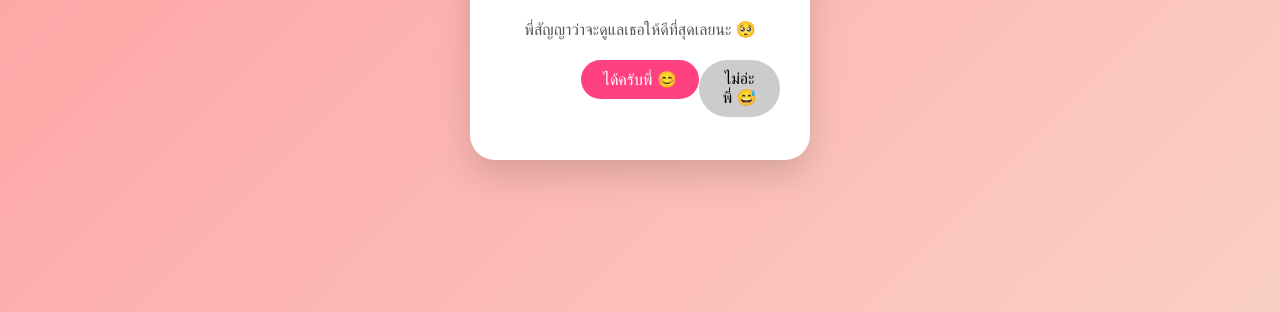
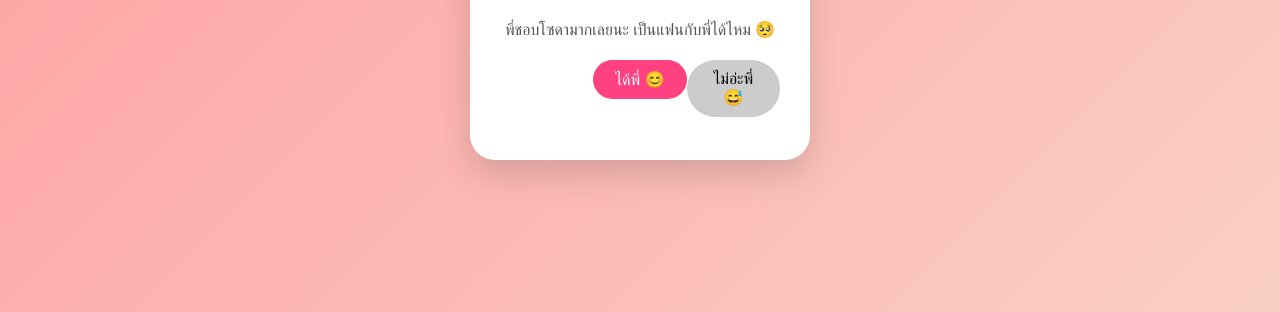
Before and after one commit to Minxgvrz/raksoda, a plain HTML site: page index.html in a window 1280 px wide. Shown: the part 488-800 px from the top of the page. Drawn offline with Linux system fonts and the light colour scheme.

Commit message:
Update index.html

```diff
--- a/index.html
+++ b/index.html
@@ -12,14 +12,13 @@
     <img id="gif" src="cute.gif" alt="cute gif">
 
     <h1>เป็นแฟนกับพี่ได้ไหม 💕</h1>
-    <p>พี่สัญญาว่าจะดูแลเธอให้ดีที่สุดเลยนะ 🥺</p>
+    <p>พี่ชอบโซดามากเลยนะ เป็นแฟนกับพี่ได้ไหม 🥺</p>
 
     <div class="buttons">
-        <button id="yesBtn">ได้ครับพี่ 😊</button>
+        <button id="yesBtn">ได้พี่ 😊</button>
         <button id="noBtn">ไม่อ่ะพี่ 😅</button>
     </div>
 </div>
 
 <script src="script.js"></script>
 </body>
-</html>
```
